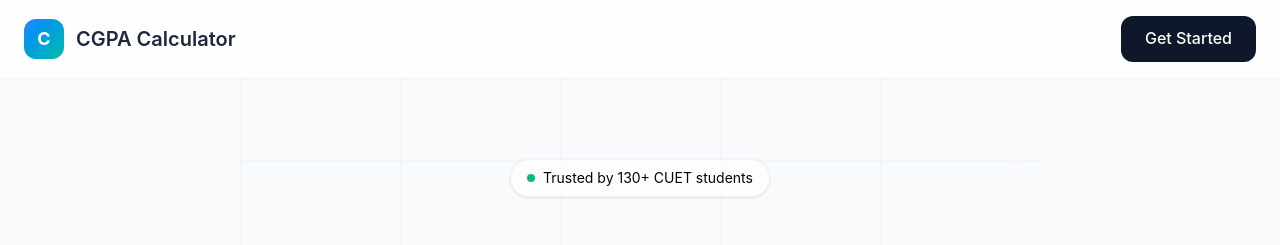
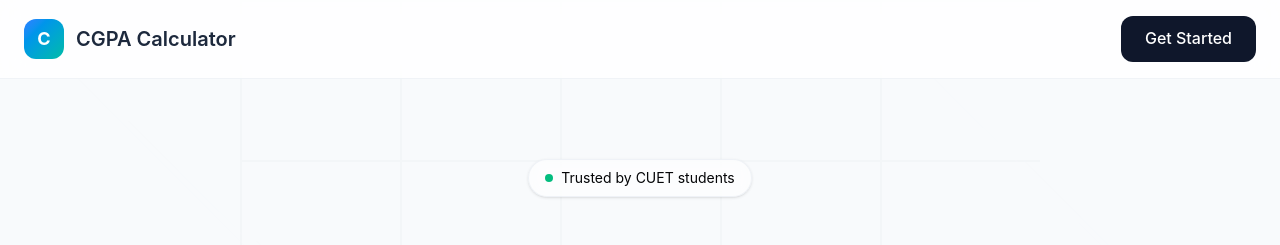
Before and after one commit to mahrufforhad/CUETCGPACalculator, a Next.js app: page / in a window 1280 px wide. Shown: the top 245 px of the page. Built offline with nearby package versions, Linux system fonts and the light colour scheme.

Commit message:
text changed

```diff
--- a/src/app/page.tsx
+++ b/src/app/page.tsx
@@ -71,7 +71,7 @@ export default function Home() {
             {/* Status Badge */}
             <div className="inline-flex items-center gap-2 bg-white/60 backdrop-blur-sm border border-slate-200/50 px-4 py-2 rounded-full text-sm text-slate-600 mb-8 shadow-sm">
               <div className="w-2 h-2 bg-emerald-500 rounded-full animate-pulse"></div>
-              Trusted by 130+ CUET students
+              Trusted by CUET students
             </div>
 
             {/* Main Heading */}
```
